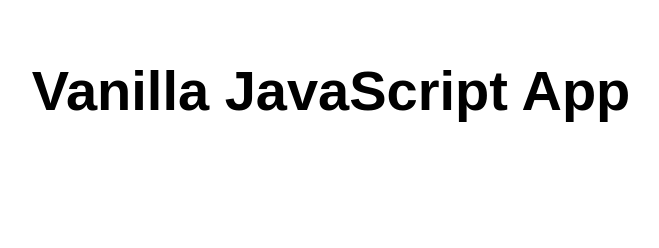
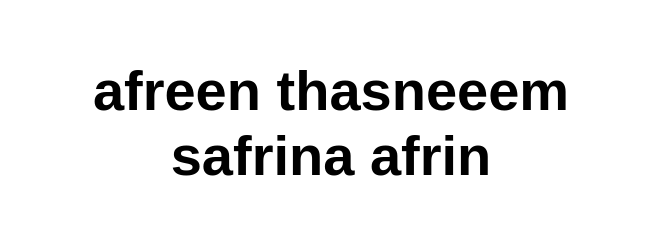
Before and after one commit to afreenjalal/Itzaiman, a website: page src/index.html in a window 1280 px wide. Shown: the whole page, without its empty margins (309-968 px from the left). Drawn offline with Linux system fonts and the light colour scheme.

Commit message:
index.html

```diff
--- a/src/index.html
+++ b/src/index.html
@@ -10,7 +10,7 @@
 
 <body>
   <main>
-    <h1>Vanilla JavaScript App</h1>
+    <h1>afreen thasneeem safrina afrin</h1>
   </main>
 </body>
 
```
